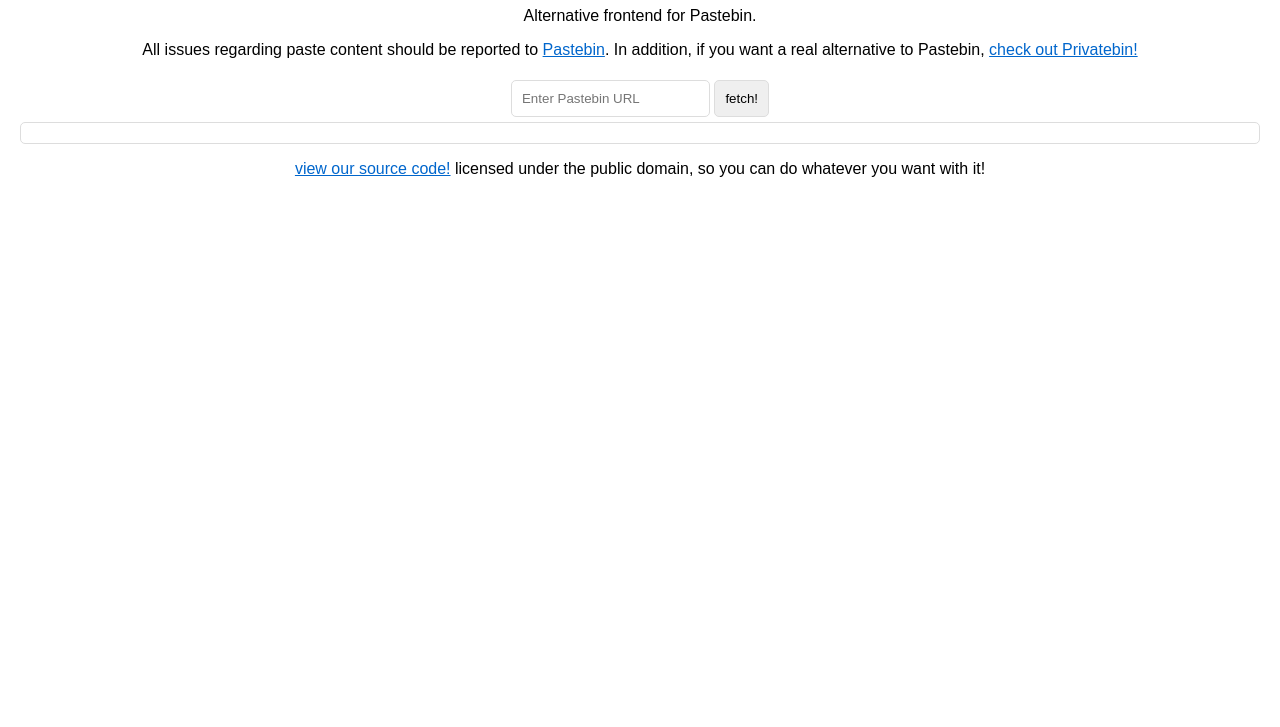
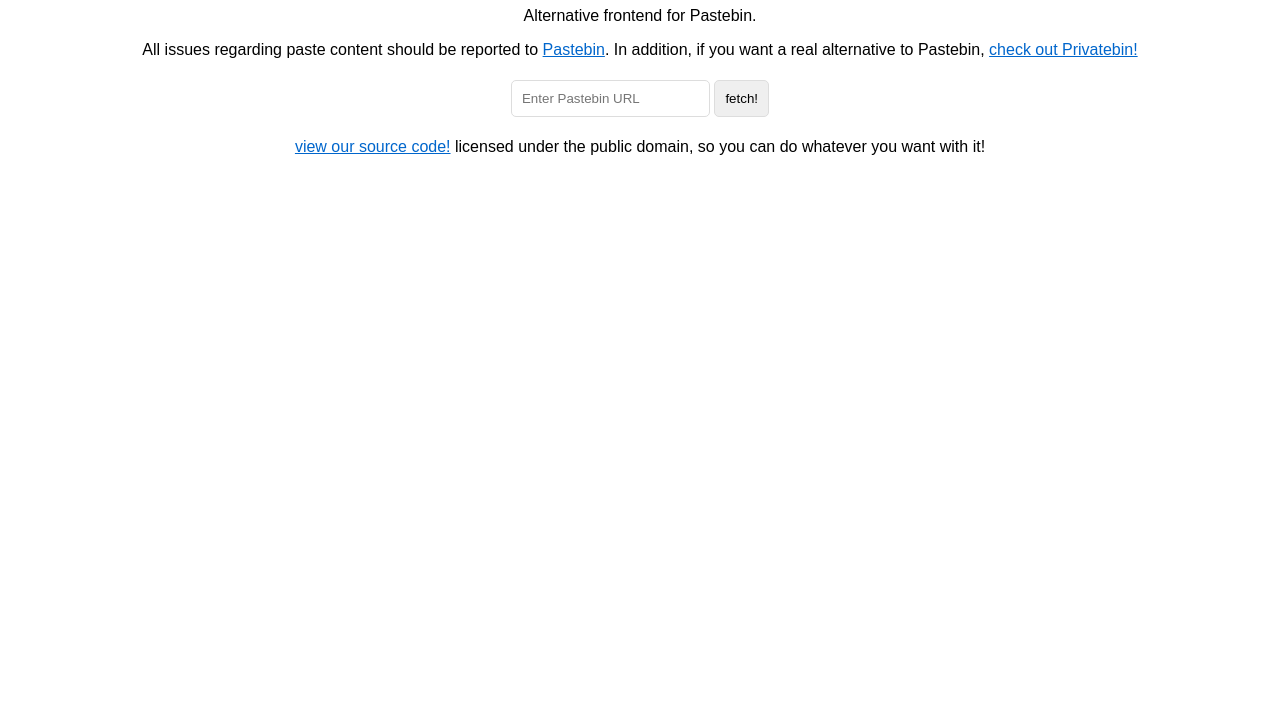
Before and after one commit to gigirassy/plaster, a website: page public/index.html in a window 1280 px wide. Shown: the part 73-800 px from the top of the page. Drawn offline with Linux system fonts and the light colour scheme.

Commit message:
Update index.html

```diff
--- a/public/index.html
+++ b/public/index.html
@@ -57,8 +57,7 @@
     <p>All issues regarding paste content should be reported to <a href="https://pastebin.com">Pastebin</a>. In addition, if you want a real alternative to Pastebin, <a href="https://privatebin.info">check out Privatebin!</a></p>
     <input type="text" id="pasteUrl" placeholder="Enter Pastebin URL">
     <button id="fetchBtn">fetch!</button>
-    <div id="output"></div>
-    <script src="client.js"></script>
+    <script src="client.js" defer></script>
     <p><a href="https://github.com/gigirassy/plaster">view our source code!</a> licensed under the public domain, so you can do whatever you want with it!</p>
 </body>
 </html>
```
